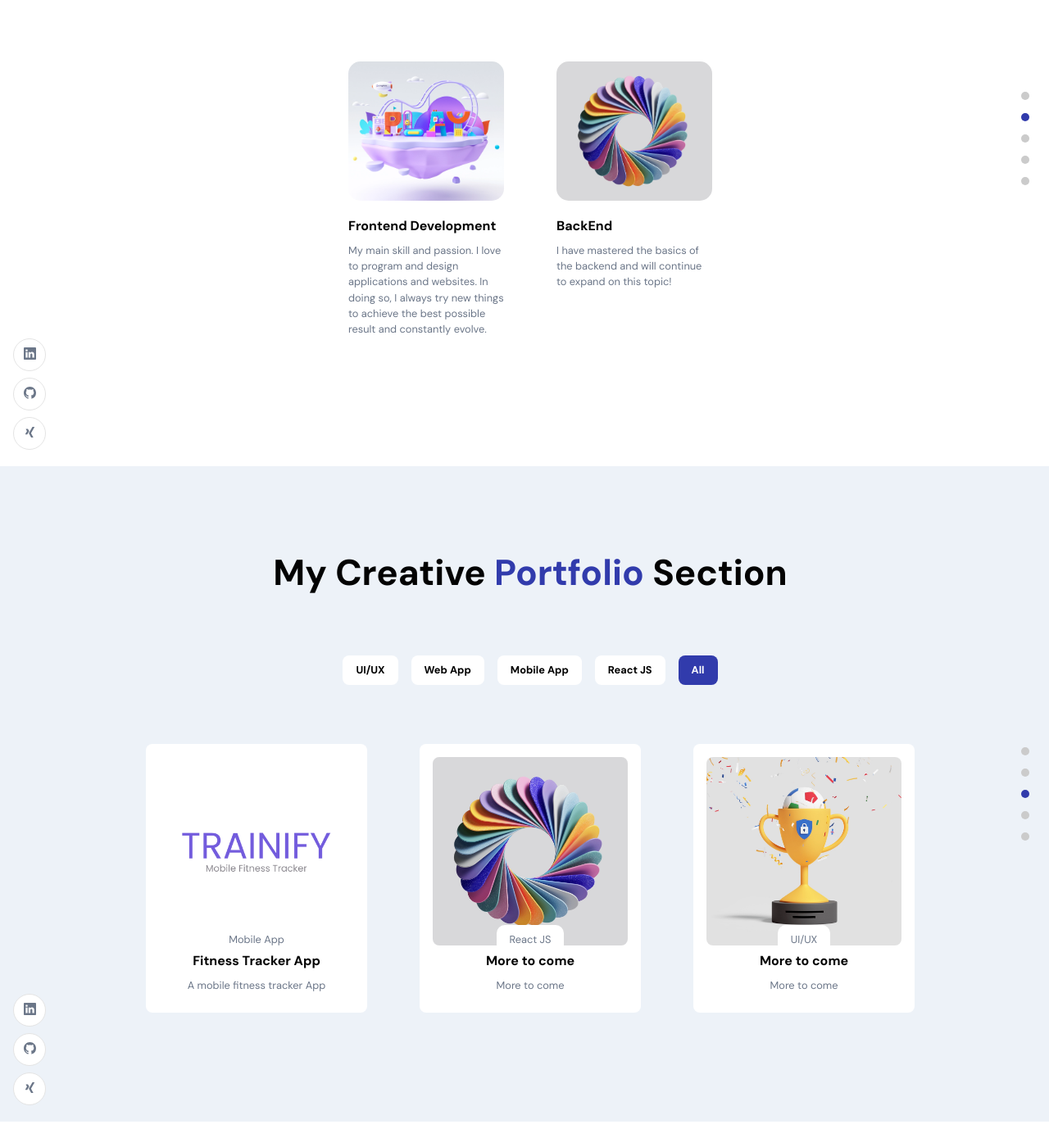
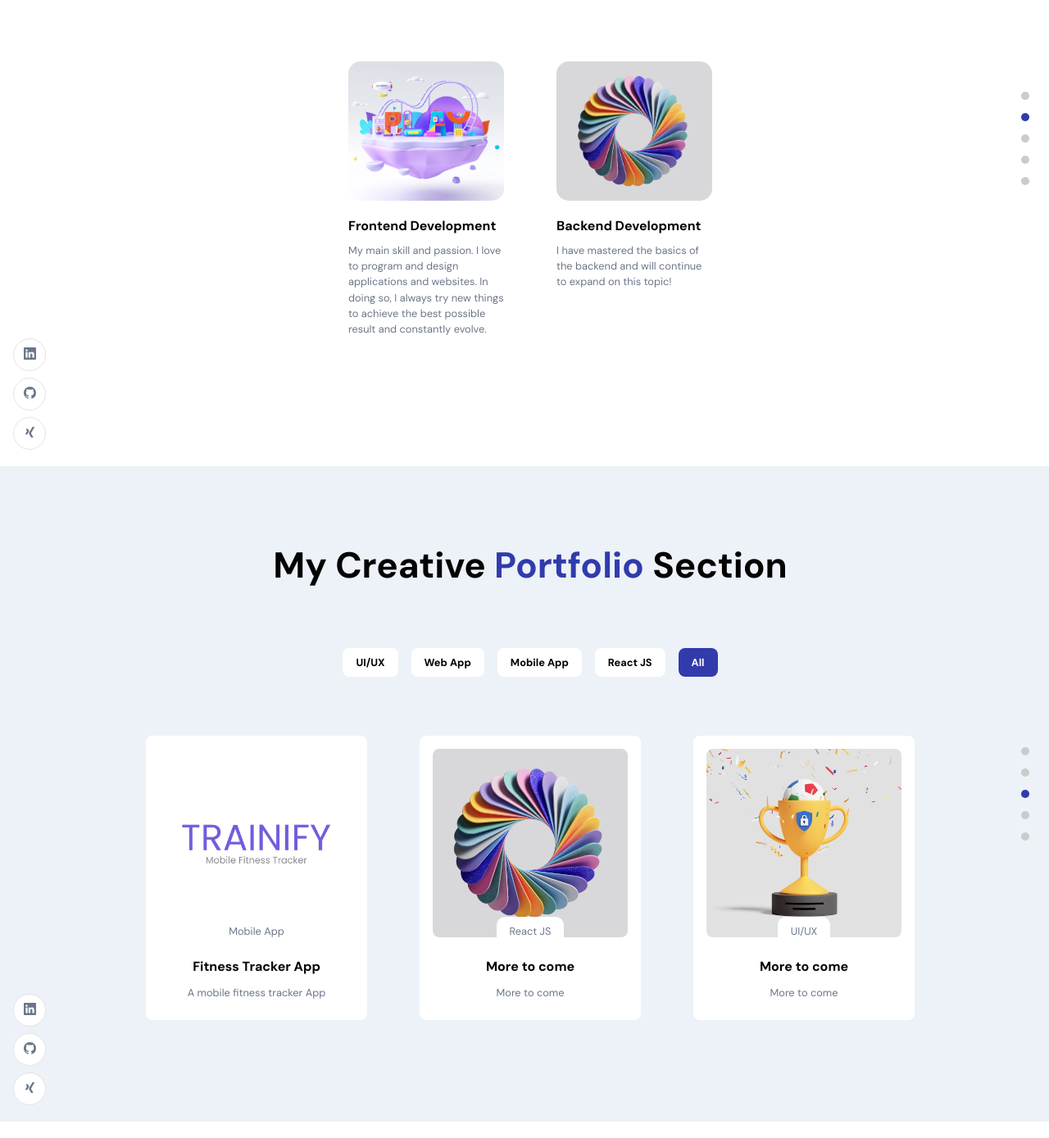
Before and after one commit to thomasweigert91/1Portfolio, a React (Create React App) app in the folder 1portfolio/: page / in a window 1280 px wide. Shown: the part 1031-2420 px from the top of the page at 82% size. Built offline with nearby package versions, Linux system fonts and the light colour scheme.

Commit message:
changed text
changed text

```diff
--- a/1portfolio/src/container/About/About.jsx
+++ b/1portfolio/src/container/About/About.jsx
@@ -7,7 +7,7 @@ import { images } from '../../constants'
 const About = () => {
 const abouts = [
   {title: "Frontend Development", description: "My main skill and passion. I love to program and design applications and websites. In doing so, I always try new things to achieve the best possible result and constantly evolve.", imgUrl: images.about01},
-  {title: "BackEnd", description: "I have mastered the basics of the backend and will continue to expand on this topic!", imgUrl:images.about02}
+  {title: "Backend Development", description: "I have mastered the basics of the backend and will continue to expand on this topic!", imgUrl:images.about02}
 ]
 
   return (
--- a/1portfolio/src/container/Header/Header.scss
+++ b/1portfolio/src/container/Header/Header.scss
@@ -135,7 +135,6 @@
         &:hover{
             transform: scale(1.1);
         }
-
     }
     div:nth-child(4) {
         width: 90px;
@@ -148,12 +147,12 @@
     @media screen and (min-width: 2000px) {
 
         div:nth-child(1) {
-            width: 400px;
-            height: 400px;
+            width: 200px;
+            height: 200px;
         }
         div:nth-child(2) {
-            width: 170px;
-            height: 170px;
+            width: 300px;
+            height: 300px;
         }
         div:nth-child(3) {
             width: 200px;
--- a/1portfolio/src/container/Work/Work.scss
+++ b/1portfolio/src/container/Work/Work.scss
@@ -2,7 +2,6 @@
     flex: 1;
     width: 100%;
     flex-direction: column;
-
   }
 
   .app__work-filter {
@@ -20,6 +19,7 @@
       background-color: #fff;
       color: #000;
       font-weight: 800;
+
       cursor: pointer;
       transition: all 0.3s ease;
       margin: 0.5rem;
@@ -28,11 +28,13 @@
         background-color: var(--secondary-color);
         color: #fff;
       }
+
       @media screen and (min-width: 2000px) {
         padding: 1rem 2rem;
         border-radius: 0.85rem;
       }
     }
+
     .item-active {
       background-color: var(--secondary-color);
       color: #fff;
@@ -48,22 +50,26 @@
     .app__work-item {
       width: 270px;
       flex-direction: column;
+
       margin: 2rem;
       padding: 1rem;
       border-radius: 0.5rem;
       background-color: #fff;
       color: #000;
+
       cursor: pointer;
       transition: all 0.3s ease;
 
       &:hover {
-            box-shadow: 0 0 25px rgba(0, 0, 0, .25);
+        box-shadow: 0 0 25px rgba(0, 0, 0, 0.2);
       }
+
       @media screen and (min-width: 2000px) {
         width: 470px;
         padding: 1.25rem;
         border-radius: 0.75rem;
       }
+
       @media screen and (max-width: 300px) {
         width: 100%;
         margin: 1rem;
@@ -74,6 +80,7 @@
   .app__work-img {
     width: 100%;
     height: 230px;
+
     position: relative;
 
     img {
@@ -96,7 +103,8 @@
     right: 0;
     width: 100%;
     height: 100%;
-    background-color: rgba(0,0,0,0.5);
+    background-color: rgba(0, 0, 0, 0.5);
+
     border-radius: 0.5rem;
     opacity: 0;
     transition: all 0.3s ease;
@@ -105,8 +113,9 @@
       width: 50px;
       height: 50px;
       border-radius: 50%;
-        background-color: rgba(0,0,0,0.5);
+      background-color: rgba(0, 0, 0, 0.5);
       color: #fff;
+
       margin: 1rem;
       font-family: var(--font-base);
       font-weight: 800;
@@ -116,9 +125,8 @@
       svg {
         width: 50%;
         height: 50%;
-            color: var(--white-color)
+        color: var(--white-color);
       }
-
     }
   }
 
@@ -128,13 +136,18 @@
     position: relative;
     flex-direction: column;
 
-    h1 {
+    h4 {
       margin-top: 1rem;
       line-height: 1.5;
+
+      @media screen and (min-width: 2000px) {
+        margin-top: 3rem;
+      }
     }
 
     .app__work-tag {
       position: absolute;
+
       padding: 0.5rem 1rem;
       border-radius: 10px;
       background-color: #fff;
```
Lines whose indentation alone changed are shown as unchanged.
